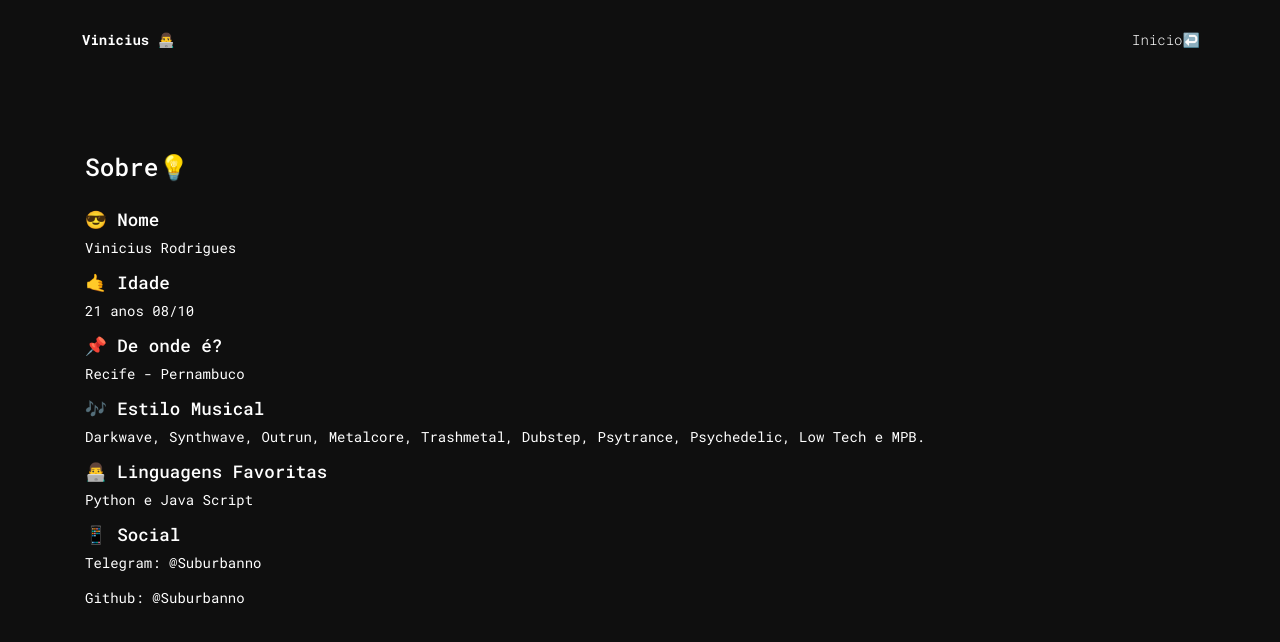
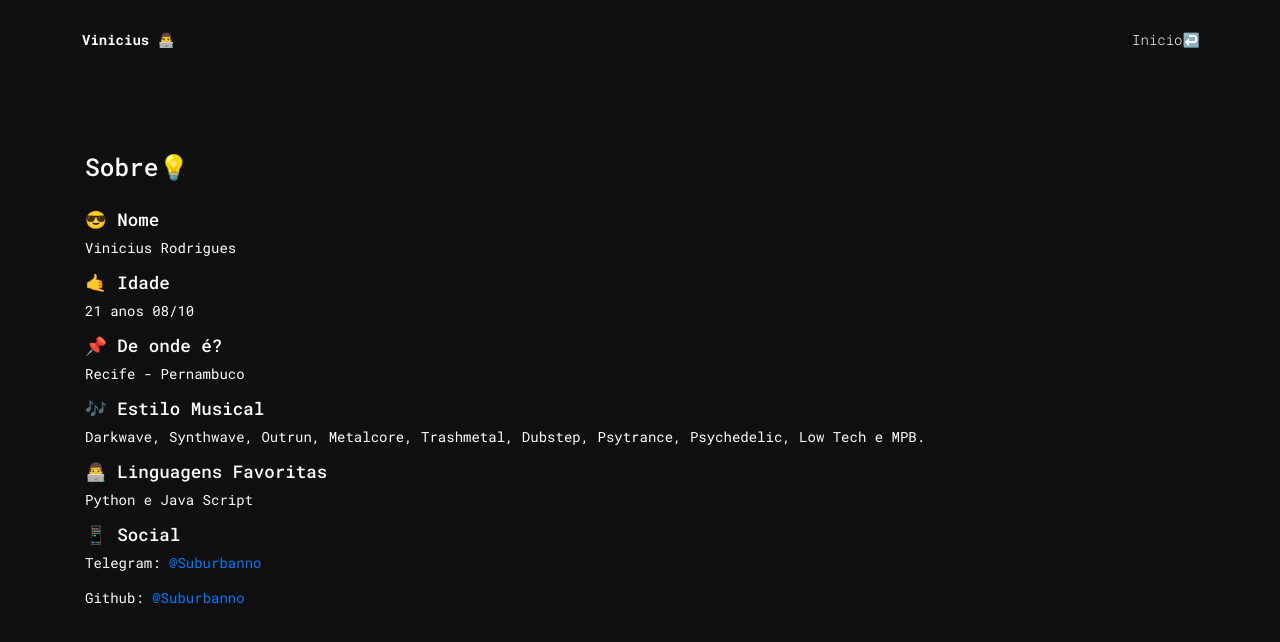
Before and after one commit to Suburbanno/Suburbanno.github.io, a plain HTML site: page about.html in a window 1280 px wide. Drawn offline with nearby package versions, Linux system fonts and the light colour scheme.

Commit message:
Add clickable link
It makes life easier to reach you

```diff
--- a/about.html
+++ b/about.html
@@ -40,8 +40,8 @@
                                     <h5>👨‍💻 Linguagens Favoritas</h5>
                                     <p class="wow fadeInUp">Python e Java Script</p>
                                     <h5>📱 Social</h5>
-                                    <p class="wow fadeInUp">Telegram: @Suburbanno</p>
-                                    <p class="wow fadeInUp">Github: @Suburbanno</p>
+                                    <p class="wow fadeInUp">Telegram: <a href="https://t.me/suburbanno">@Suburbanno</a></p>
+                                    <p class="wow fadeInUp">Github: <a href="https://github.com/suburbanno">@Suburbanno</a></p>
                               </div>
                         </div>
                               </div>
```
